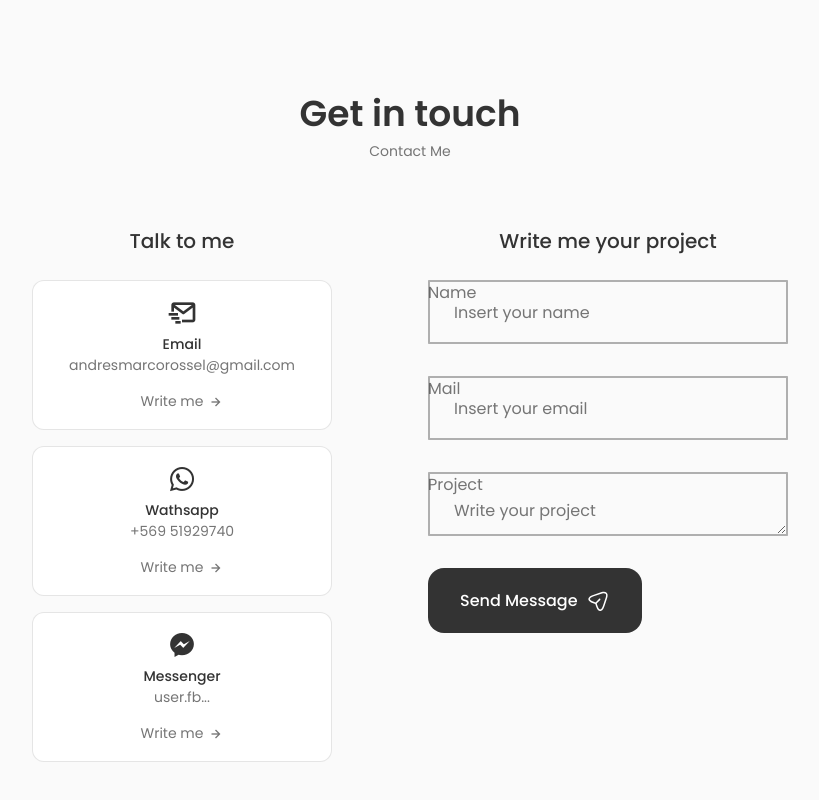
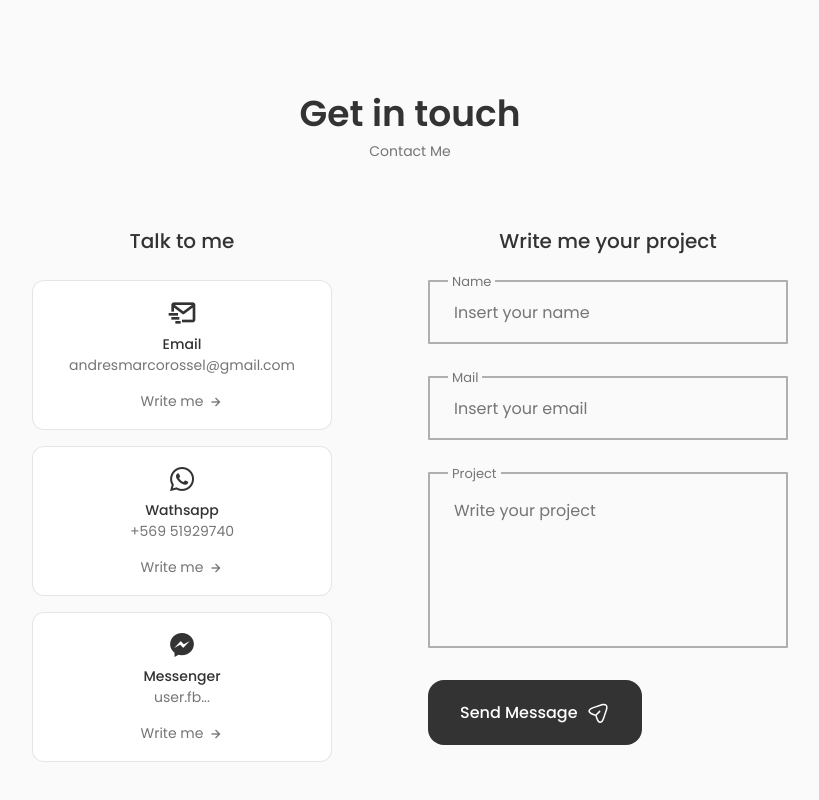
Before and after one commit to MarcoRosselDev/portafollio, a React (Create React App) app: page / in a window 1280 px wide. Shown: the part 1848-2648 px from the top of the page, without its empty margins (230-1049 px from the left). Built offline with nearby package versions, Linux system fonts and the light colour scheme.

Commit message:
contact styles 3

```diff
--- a/src/components/contact/Contact.jsx
+++ b/src/components/contact/Contact.jsx
@@ -82,7 +82,7 @@
               />
             </div>
 
-            <div className="contact__form-div">
+            <div className="contact__form-div contact__form-area">
               <label className="contact__form-tag">Project</label>
               <textarea
                 name="project"
--- a/src/components/contact/contact.css
+++ b/src/components/contact/contact.css
@@ -91,4 +91,18 @@
 
 .contact__form-tag {
   position: absolute;
+  top: -0.75rem;
+  left: 1.25rem;
+  font-size: var(--smaller-font-size);
+  padding: 0.25rem;
+  background-color: var(--body-color);
+  z-index: 10;
 }
+
+.contact__form-area {
+  height: 11rem;
+}
+
+.contact__form-area textarea {
+  resize: none;
+}
```
